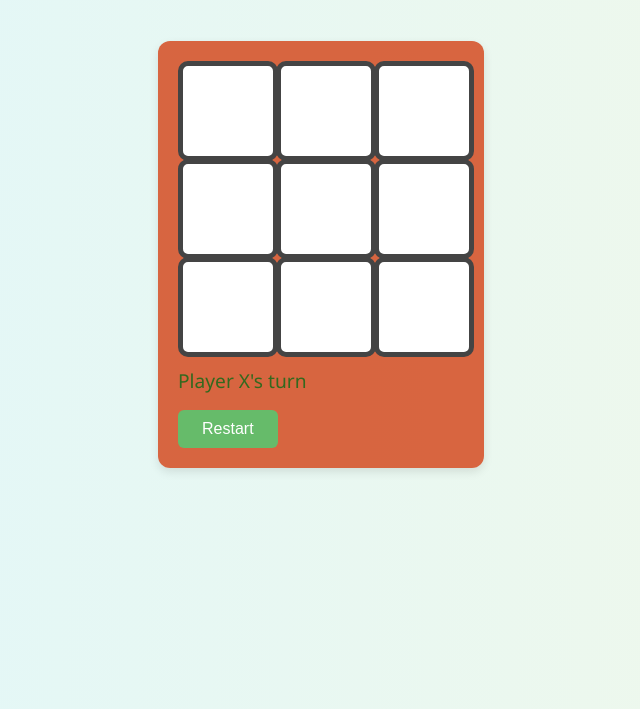
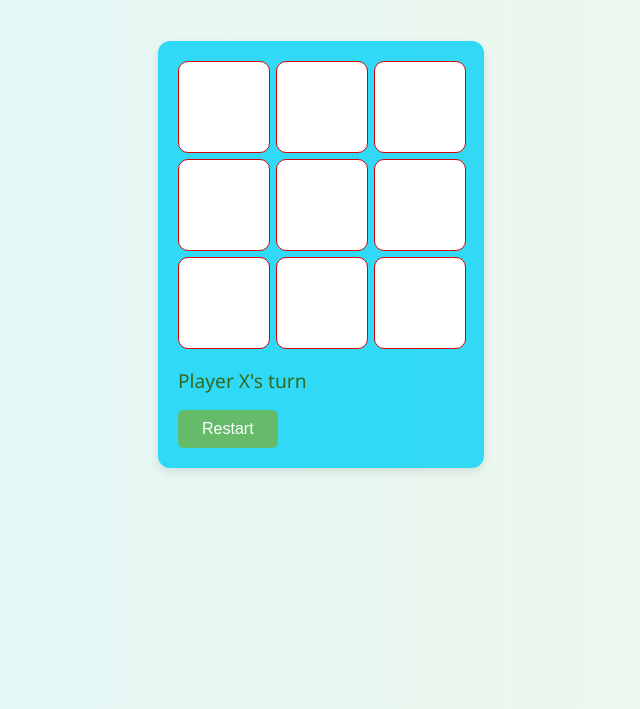
Before and after one commit to Mundane-Editorial/Better_DevOps_Assignment, a website: page public/index.html in a window 1280 px wide. Shown: the part 91-800 px from the top of the page, without its empty margins (319-959 px from the left). Drawn offline with Linux system fonts and the light colour scheme.

Commit message:
added new color to border and backgroung

```diff
--- a/public/style.css
+++ b/public/style.css
@@ -18,7 +18,7 @@ h1 {
 #game {
   margin-top: 20px;
   padding: 20px;
-  background: #d44114cc;
+  background: #03d2f7cc;
   border-radius: 12px;
   box-shadow: 0 4px 10px rgba(0, 0, 0, 0.1);
 }
@@ -35,7 +35,7 @@ h1 {
   width: 90px;
   height: 90px;
   background: #fff;
-  border: 5px solid #444;
+  border: 1px solid #d80000;
   border-radius: 10px;
   display: flex;
   align-items: center;
```
Also changed, not shown: .github/workflows/deploy.yml.
